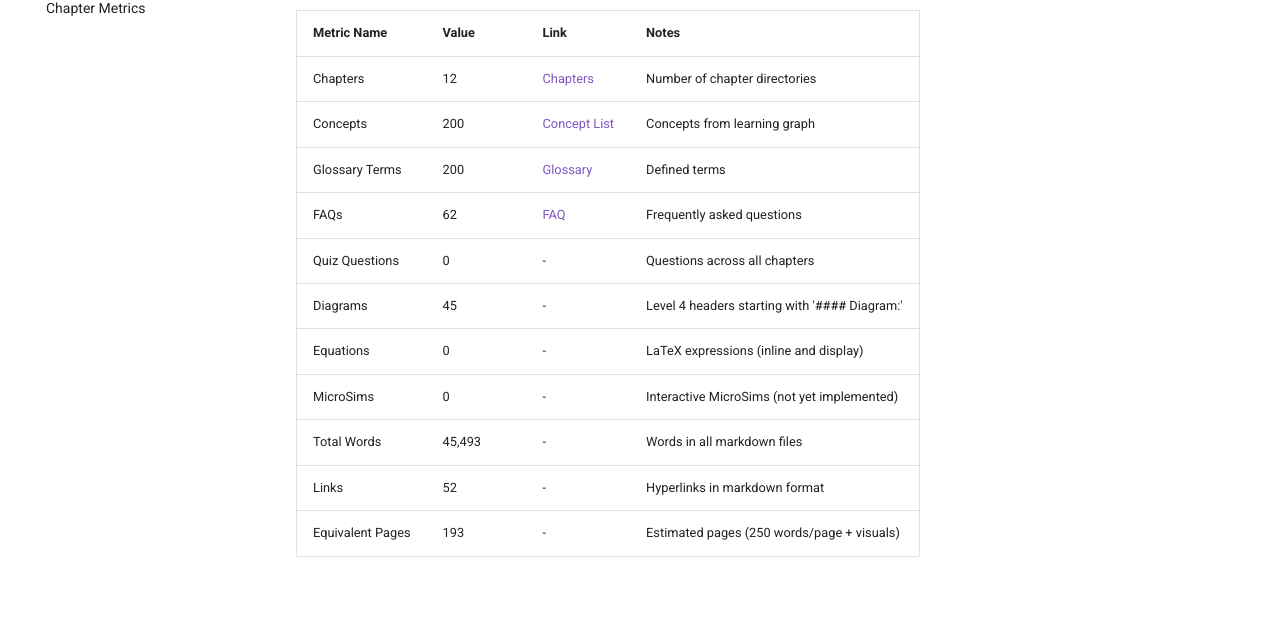
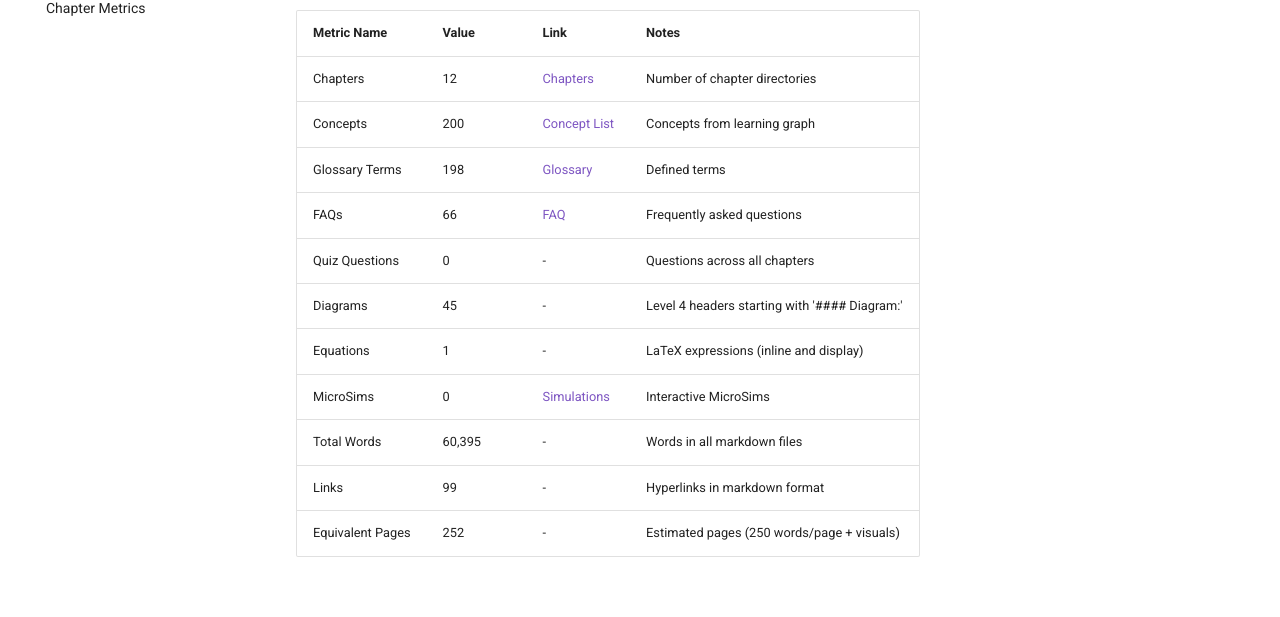
Before and after one commit to Yarmoluk/ink-sanctum-textbook, an MkDocs documentation site: the page built from docs/learning-graph/book-metrics.md, in a window 1280 px wide and 1398 px high. Shown: the part 259-876 px from the top of the window. Built offline with MkDocs 1.6.1 and Material for MkDocs 9.7.7, drawn with Linux system fonts in a browser that asks for light colours; comment, search, counter and statistics services are not loaded.

Commit message:
Update book metrics

```diff
--- a/docs/learning-graph/book-metrics.md
+++ b/docs/learning-graph/book-metrics.md
@@ -6,15 +6,15 @@ This file contains overall metrics for the intelligent textbook.
 |-------------|-------|------|-------|
 | Chapters | 12 | [Chapters](../chapters/index.md) | Number of chapter directories |
 | Concepts | 200 | [Concept List](./concept-list.md) | Concepts from learning graph |
-| Glossary Terms | 200 | [Glossary](../glossary.md) | Defined terms |
-| FAQs | 62 | [FAQ](../faq.md) | Frequently asked questions |
+| Glossary Terms | 198 | [Glossary](../glossary.md) | Defined terms |
+| FAQs | 66 | [FAQ](../faq.md) | Frequently asked questions |
 | Quiz Questions | 0 | - | Questions across all chapters |
 | Diagrams | 45 | - | Level 4 headers starting with '#### Diagram:' |
-| Equations | 0 | - | LaTeX expressions (inline and display) |
-| MicroSims | 0 | - | Interactive MicroSims (not yet implemented) |
-| Total Words | 45,493 | - | Words in all markdown files |
-| Links | 52 | - | Hyperlinks in markdown format |
-| Equivalent Pages | 193 | - | Estimated pages (250 words/page + visuals) |
+| Equations | 1 | - | LaTeX expressions (inline and display) |
+| MicroSims | 0 | [Simulations](../sims/index.md) | Interactive MicroSims |
+| Total Words | 60,395 | - | Words in all markdown files |
+| Links | 99 | - | Hyperlinks in markdown format |
+| Equivalent Pages | 252 | - | Estimated pages (250 words/page + visuals) |
 
 ## Metrics Explanation
 
```
